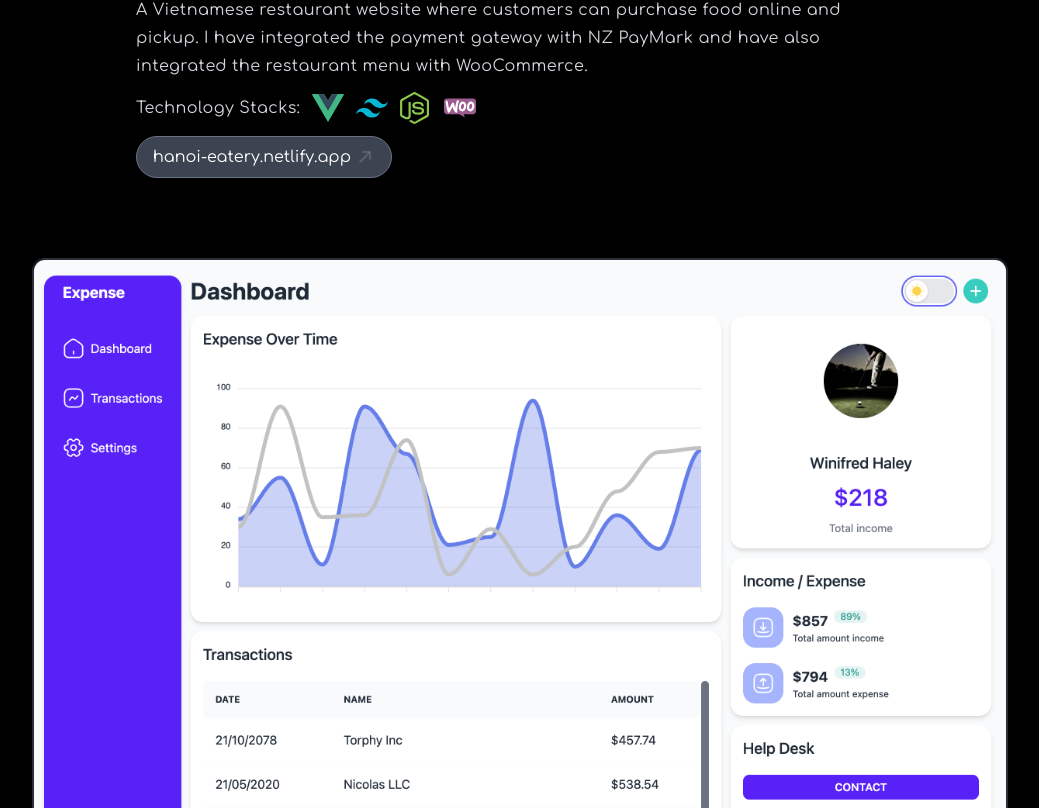
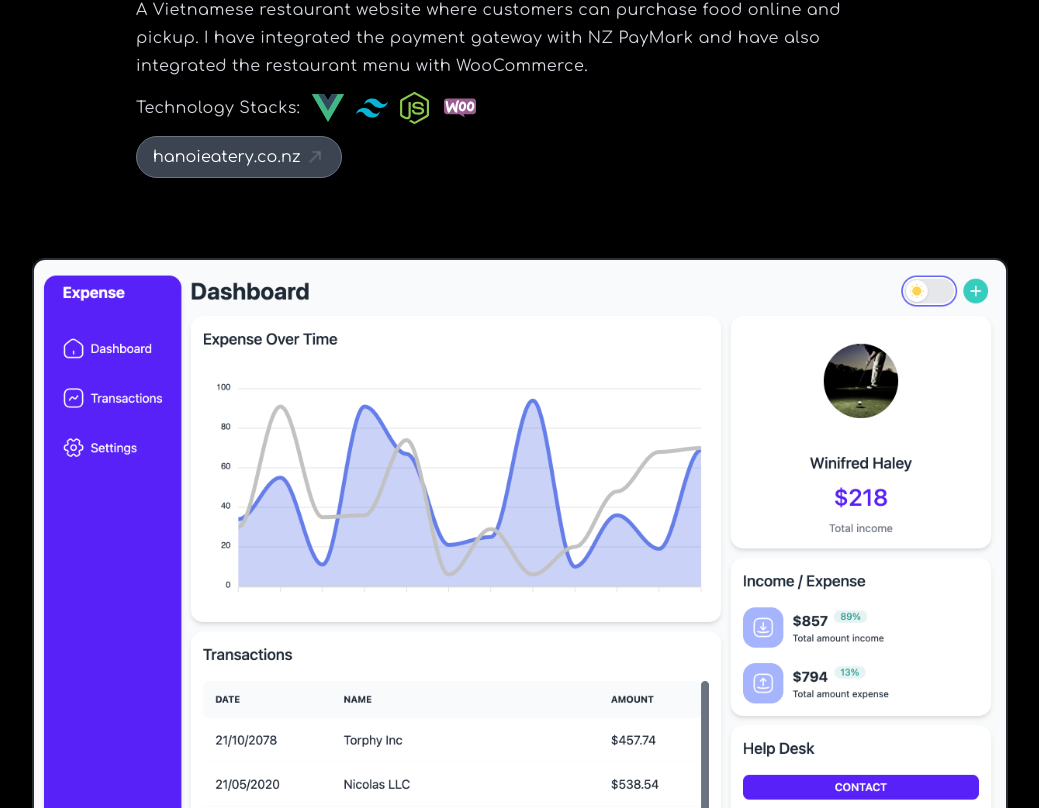
Before and after one commit to tony-le-jd/tony-webiste, a Vue app: page /projects in a window 1280 px wide. Shown: the part 2052-2860 px from the top of the page, without its empty margins (120-1159 px from the left). Built offline with nearby package versions, Linux system fonts and the light colour scheme.

Commit message:
add footer and replace hanoi-eatery url

```diff
--- a/src/App.vue
+++ b/src/App.vue
@@ -1,12 +1,14 @@
 <script setup lang="ts">
 import ReloadPrompt from './components/ReloadPrompt.vue'
+import TheFooter from './layout/TheFooter.vue'
 import TheNavigation from './layout/TheNavigation.vue'
+const height = `calc(${window.innerHeight}px - 7.5rem)`
 </script>
 
 <template>
   <div class="bg-black">
     <the-navigation />
-    <main class="main-content">
+    <main class="main-content" :style="{minHeight: height}">
       <router-view v-slot="{ Component }">
         <transition name="fade" mode="out-in">
           <component :is="Component" />
@@ -14,15 +16,6 @@ import TheNavigation from './layout/TheNavigation.vue'
       </router-view>
       <reload-prompt />
     </main>
+    <the-footer />
   </div>
 </template>
-<style lang="css">
-.fade-enter-active,
-.fade-leave-active {
-  transition: opacity 0.3s;
-}
-.fade-enter,
-.fade-leave-to {
-  opacity: 0;
-}
-</style>
--- a/src/components/HomeFeatureProjects.vue
+++ b/src/components/HomeFeatureProjects.vue
@@ -16,7 +16,7 @@
       </home-feature-projects-item>
       <home-feature-projects-item
         title="Hanoi Eatery"
-        url="https://hanoi-eatery.netlify.app/"
+        url="https://hanoieatery.co.nz/"
         description="A Vietnamese restaurant website where customers can purchase food online and pickup."
       >
         <template #image>
--- a/src/index.css
+++ b/src/index.css
@@ -9,10 +9,18 @@
 .page-title {
   @apply text-4xl text-white font-bold sm:text-5xl;
 }
-
 .app-btn {
   @apply flex text-white bg-neutral border-gray-500 border px-4 py-2 rounded-full items-center hover:bg-neutral-focus
 }
+.fade-enter-active,
+.fade-leave-active {
+  transition: opacity 0.3s;
+}
+.fade-enter,
+.fade-leave-to {
+  opacity: 0;
+}
+
 /* Scrollbar */
 /* Width*/
 ::-webkit-scrollbar {
@@ -42,5 +50,5 @@
   background: linear-gradient(to right, #E39600, #EA4C89, #8F48EB, #1DA1F2);
 }
 .main-content {
-  @apply max-w-screen-lg mx-auto px-4 mt-16 py-6 min-h-screen sm:px-6 sm:py-8;
+  @apply max-w-screen-lg mx-auto px-4 mt-16 py-6 sm:px-6 sm:py-8;
 }
--- /dev/null
+++ b/src/layout/TheFooter.vue
@@ -0,0 +1,7 @@
+<template>
+<footer>
+  <div class="w-full text-center py-4 text-gray-500">
+    <p>COPYRIGHT © The Ton Le</p>
+  </div>
+</footer>
+</template>
--- a/src/views/Project.vue
+++ b/src/views/Project.vue
@@ -44,7 +44,7 @@ import ProjectItem from '../components/ProjectItem.vue'
       <project-item
         title="Hanoi Eatery"
         description="A Vietnamese restaurant website where customers can purchase food online and pickup. I have integrated the payment gateway with NZ PayMark and have also integrated the restaurant menu with WooCommerce."
-        url="hanoi-eatery.netlify.app"
+        url="hanoieatery.co.nz"
         image="src/assets/hanoi-eatery-screenshot.png"
       >
         <template #image>
```
